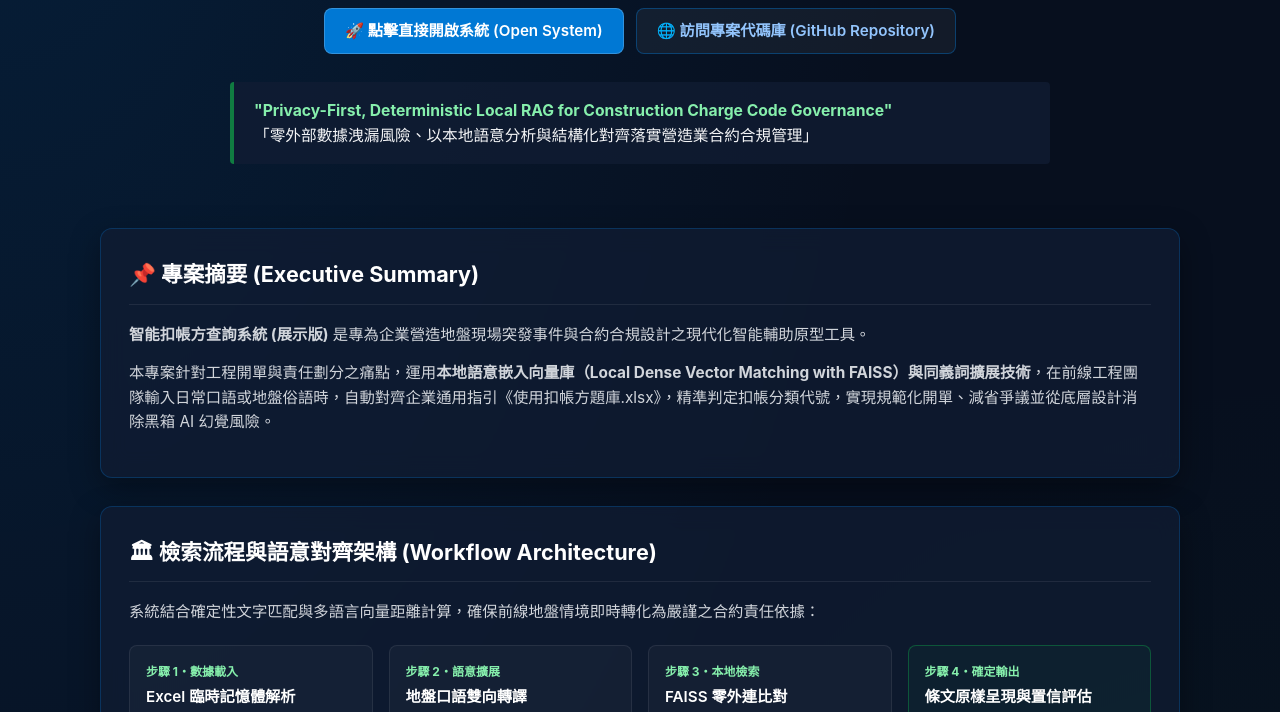
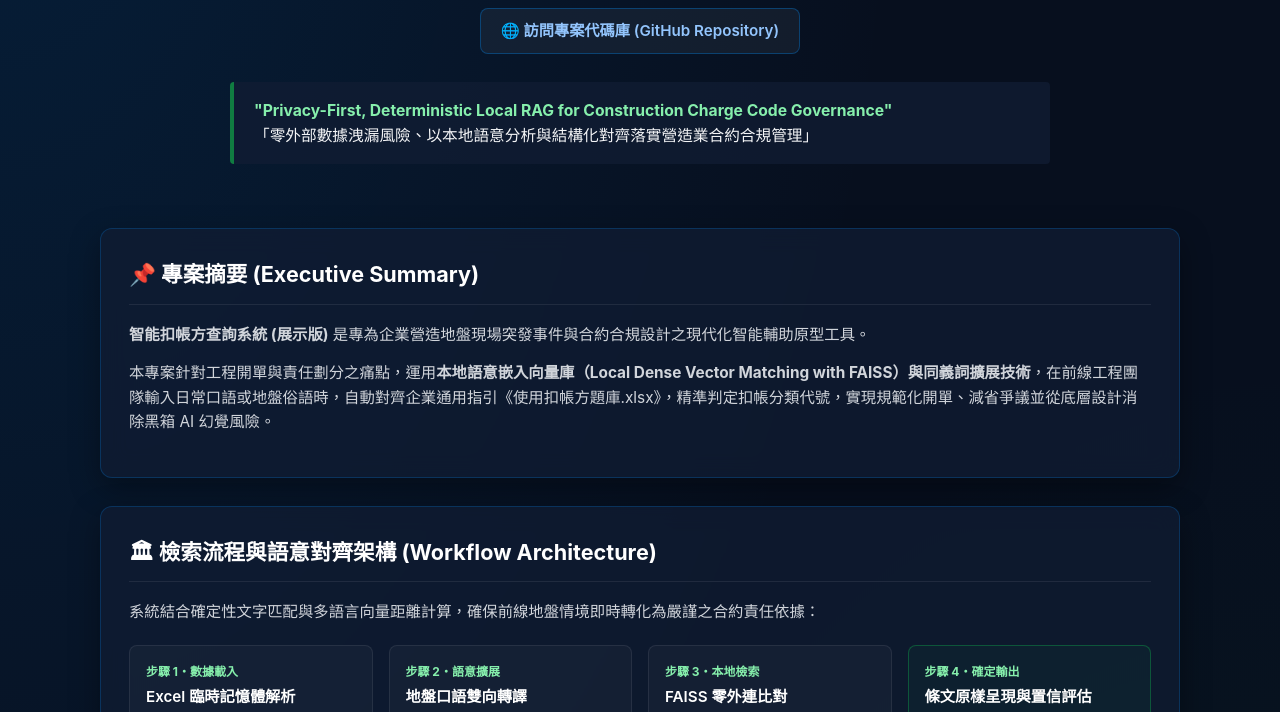
Before and after one commit to jackylawck/EnterpriseDemo-ChargeCodeAssistant, a plain HTML site: page index.html in a window 1280 px wide. Shown: the part 267-979 px from the top of the page. Drawn offline with Linux system fonts and the light colour scheme.

Commit message:
Update index.html

```diff
--- a/index.html
+++ b/index.html
@@ -415,10 +415,6 @@
       </div>
 
       <div class="action-bar">
-        <!-- 部署後請將 # 替換為你的全新 Streamlit 網址 -->
-        <a href="#" target="_blank" rel="noopener" class="btn btn-primary">
-          🚀 點擊直接開啟系統 (Open System)
-        </a>
         <a href="https://github.com/jackylawck/EnterpriseDemo-ChargeCodeAssistant" target="_blank" rel="noopener" class="btn btn-outline">
           🌐 訪問專案代碼庫 (GitHub Repository)
         </a>
@@ -535,7 +531,6 @@
     </main>
 
     <footer>
-      <p>&copy; 2026 <a href="https://github.com/jackylawck" target="_blank" rel="noopener">Jacky Law</a>. All Rights Reserved.</p>
       <p style="margin-top: 6px; font-size: 0.8rem; color: #6b7280;">
         合約合規・智能檢索・AI 管治架構實踐 (Enterprise Open Source Showcase)
       </p>
```
